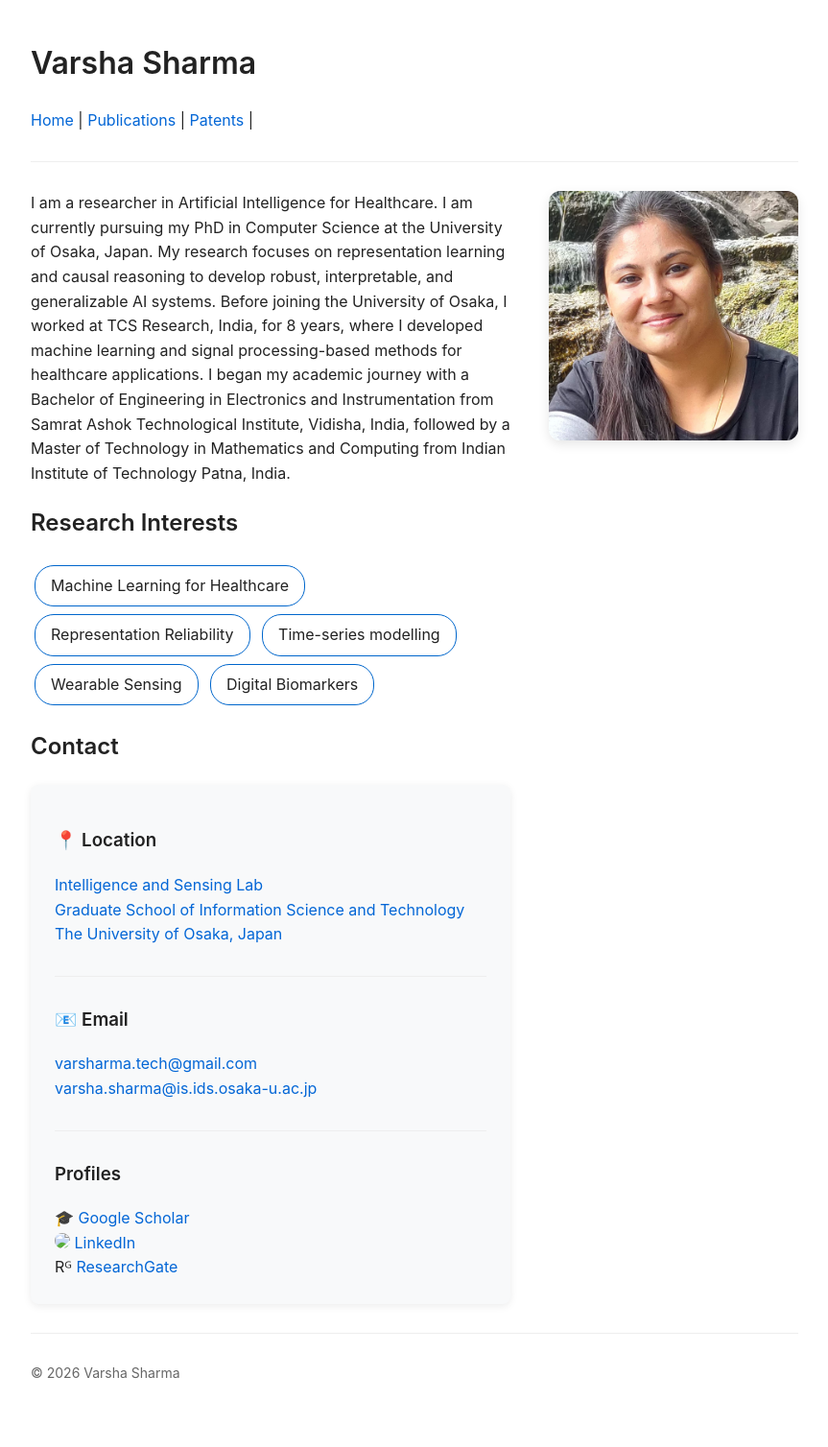
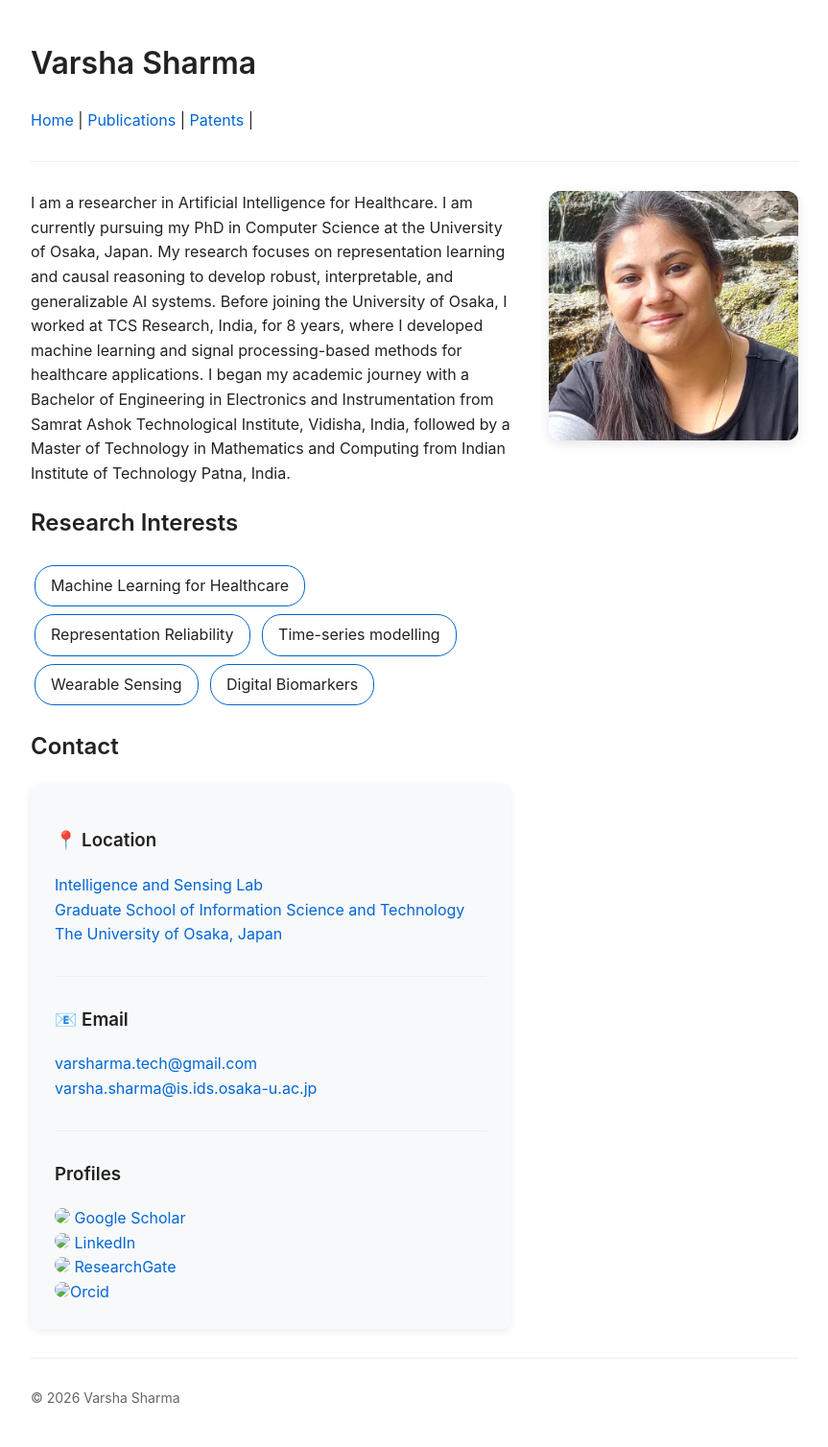
Before and after one commit to shavarsha/shavarsha.github.io, a Jekyll site: the page built from index.md, in a window 1280 px wide. Shown: the whole page at 96% size, without its empty margins (208-1071 px from the left). Built offline with Jekyll 4.4.1, drawn with Linux system fonts in a browser that asks for light colours; before the commit the page ends 1482 px from its top, so only the background shows below that.

Commit message:
Update index.md

```diff
--- a/index.md
+++ b/index.md
@@ -61,9 +61,10 @@ max-width:700px;
 <hr>
 
 <h3> Profiles</h3>
-🎓 <a href="https://scholar.google.com/citations?hl=en&user=fdnMEAQAAAAJ">Google Scholar</a><br>
+<img src="https://www.google.com/s2/favicons?domain=scholar.google.com&sz=18"> <a href="https://scholar.google.com/citations?hl=en&user=fdnMEAQAAAAJ">Google Scholar</a><br>
 <img src="https://www.google.com/s2/favicons?domain=linkedin.com&sz=18"> <a href="https://www.linkedin.com/in/varsha-sharma-6aa32755/">LinkedIn</a><br>
-Rᴳ <a href="https://www.researchgate.net/profile/Varsha-Sharma-12?ev=hdr_xprf">ResearchGate</a><br>
+<img src="https://www.google.com/s2/favicons?domain=researchgate.net&sz=18"> <a href="https://www.researchgate.net/profile/Varsha-Sharma-12?ev=hdr_xprf">ResearchGate</a><br>
+<img src="https://www.google.com/s2/favicons?domain=orcid.org&sz=18"><a href="https://orcid.org/my-orcid?orcid=0009-0000-6685-0508">Orcid</a><br>
 
 
 </div>
```
